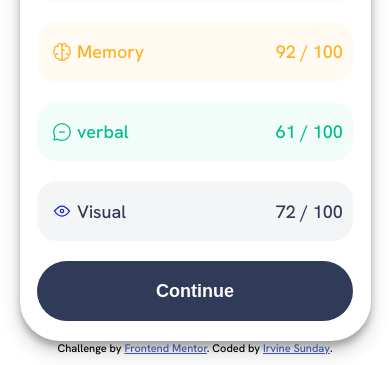
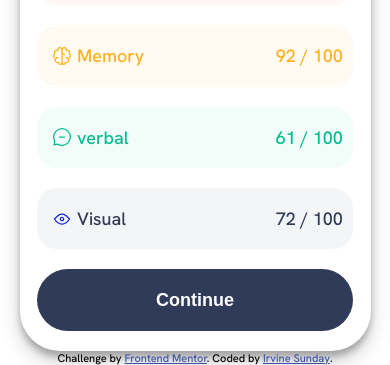
Before and after one commit to sundayirvine-code/results-summary, a plain HTML site: page index.html in a window 390 px wide. Shown: the part 635-1000 px from the top of the page. Drawn offline with Linux system fonts and the light colour scheme.

Commit message:
final push

```diff
--- a/styles/media-queries.css
+++ b/styles/media-queries.css
@@ -1,10 +1,12 @@
 @media (max-width: 770px) {
     /* CSS rules for screens narrower than 750 pixels */
     body{
-        min-height: 1000px;
+        height: 1000px;
+        overflow:scroll;
     }
     section{
         width: 90%;
+        height: 100%;
     }
     .main{
         height: 100%;
--- a/styles/style.css
+++ b/styles/style.css
@@ -3,17 +3,17 @@
 body{
     margin: 0;
     padding: 0;
-    height: 1000px;
+    height: 800px;
     box-sizing: border-box;
     font-size: 18px;
     font-family: 'Hanken Grotesk', sans-serif;
     display: flex;
     justify-content: center;
     align-items: center;
-    overflow:scroll;
+    overflow:none;
 }
 section{
-    height: 98%;
+    height: 70%;
     width: 750px;
     margin: 0 auto;
     padding: 0;
```
